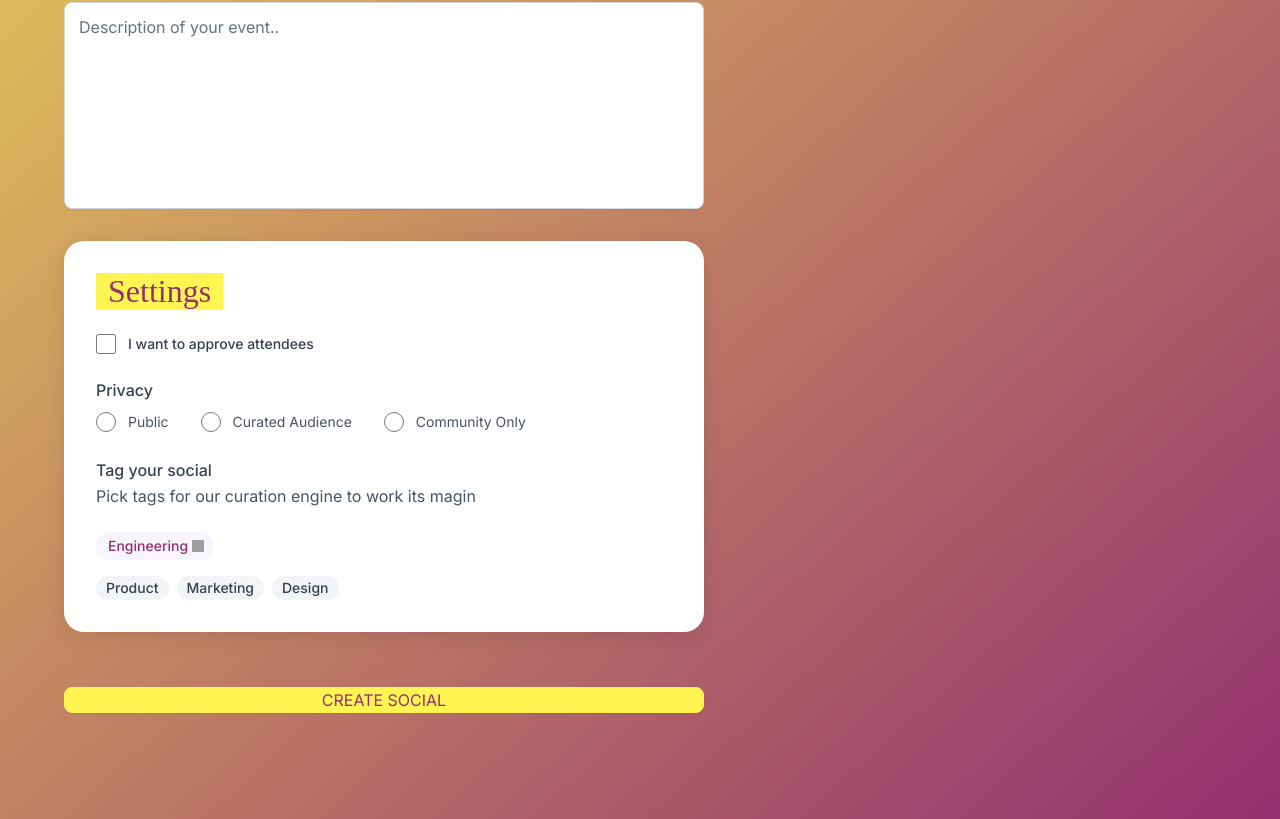
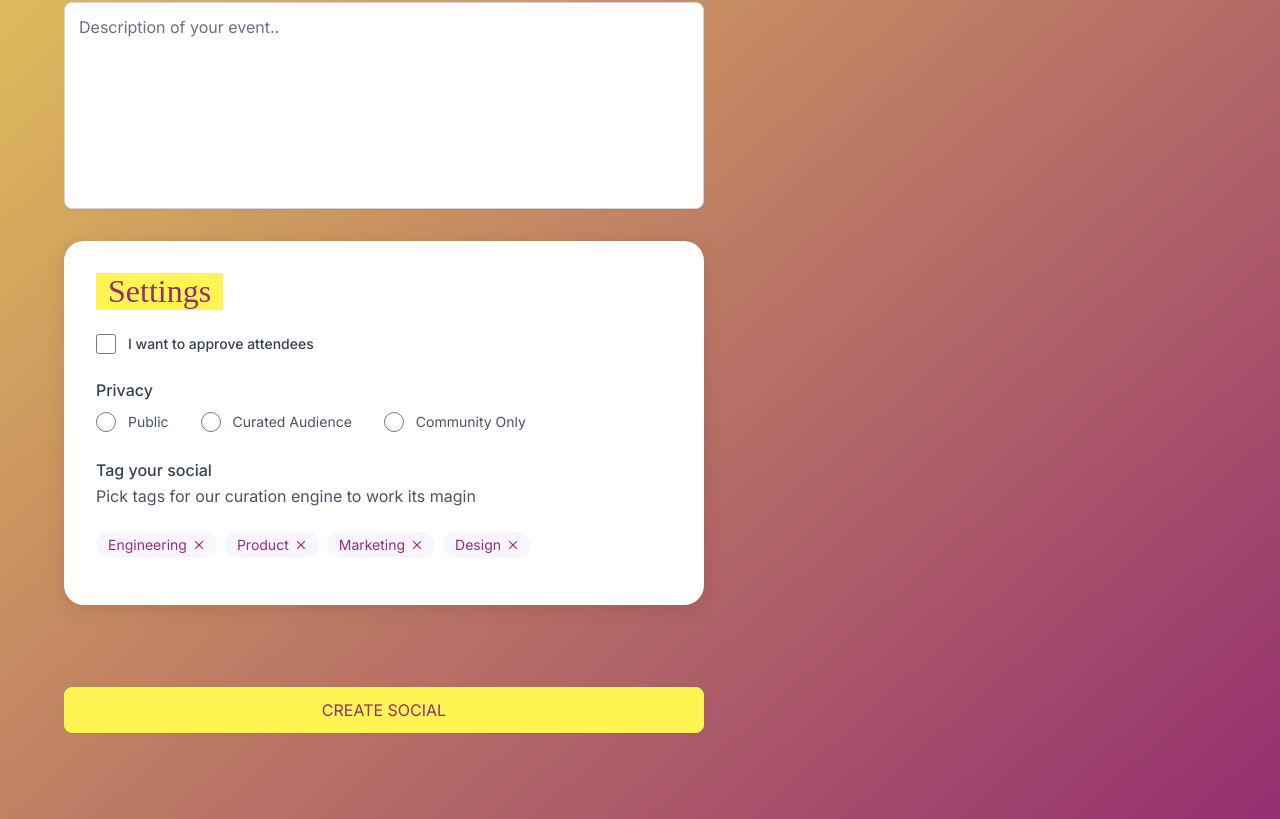
Before and after one commit to Sin8699/supper-momos-test, a Next.js app: page /social/create in a window 1280 px wide. Shown: the part 810-1629 px from the top of the page. Built offline with nearby package versions, Linux system fonts and the light colour scheme; grey boxes are pictures that could not be loaded; a web font is replaced by a local one.

Commit message:
update ui

```diff
--- /dev/null
+++ b/components/editor/InputDateTime/InputTime.tsx
@@ -0,0 +1,58 @@
+import classNames from "classnames";
+import { ComponentProps, PropsWithChildren, useRef, useState } from "react";
+import useOnClickOutside from "../../../hooks/useOnClickOutside";
+import DatePicker from "react-datepicker";
+import s from "./InputTime.module.scss";
+import "react-datepicker/dist/react-datepicker.css";
+
+const range = (start: number, stop: number, step = 1) =>
+  Array(Math.ceil((stop - start) / step))
+    .fill(start)
+    .map((x, y) => x + y * step);
+
+interface InputTimeProps extends ComponentProps<"input"> {
+  onlyView?: JSX.Element;
+  defaultText: string;
+  className?: string;
+}
+
+export function InputTime({
+  onlyView,
+  defaultText,
+  className,
+}: PropsWithChildren<InputTimeProps>): JSX.Element {
+  const [editing, setEditing] = useState<boolean>(false);
+  const [value, setValue] = useState<string>(defaultText);
+
+  const [date, handleDateChange] = useState<Date | null>(new Date());
+
+  const wrapperRef = useRef(null);
+
+
+  if (onlyView) return onlyView;
+
+  return (
+    <>
+      {editing ? (
+        <DatePicker
+          selected={date}
+          onChange={handleDateChange}
+          showTimeSelect
+          showTimeSelectOnly
+          timeIntervals={15}
+          timeCaption="Time"
+          dateFormat="h:mm aa"
+          ref={wrapperRef}
+          className={classNames(className)}
+        />
+      ) : (
+        <div
+          className={classNames(className)}
+          onClick={() => setEditing((prev) => !prev)}
+        >
+          {value}
+        </div>
+      )}
+    </>
+  );
+}
--- a/hooks/useOnClickOutside.ts
+++ b/hooks/useOnClickOutside.ts
@@ -20,7 +20,7 @@ function useOnClickOutside<T extends HTMLElement | null>(ref: React.MutableRefOb
         if (
           !ref ||
           !ref.current ||
-          (event.target instanceof Node && ref.current.contains(event.target))
+          (event.target instanceof Node && ref.current?.contains(event.target))
         ) {
           return;
         }
--- a/package.json
+++ b/package.json
@@ -20,6 +20,7 @@
   "devDependencies": {
     "@types/node": "18.11.3",
     "@types/react": "18.0.21",
+    "@types/react-datepicker": "^4.10.0",
     "@types/react-dom": "18.0.6",
     "sass": "^1.58.3",
     "tailwindcss": "^3.2.4",
--- a/pagesImpl/SocialCreatePage/SocialCreatePage.module.scss
+++ b/pagesImpl/SocialCreatePage/SocialCreatePage.module.scss
@@ -97,11 +97,14 @@
   background-color: var(--purple1);
   flex-direction: row;
   padding: var(--padding-sm) var(--padding-lg);
-  line-height: 60px;
+  display: inline;
+  // line-height: 60px;
 }
 .frameWrapper {
   flex-direction: column;
   color: var(--white);
+  font: 48px/67px var(--font-neue-haas-grotesk-display-pro);
+  display: unset;
 }
 .mediaIconfilledcalendar {
   position: relative;
@@ -217,7 +220,8 @@
   font-size: var(--text-md-medium1-size);
 }
 .frameParent {
-  height: 386px;
+  min-height: 386px;
+  max-width: 586px;
   flex-shrink: 0;
   gap: var(--gap-xl);
   font-size: 48px;
@@ -451,51 +455,9 @@
   flex-shrink: 0;
   overflow: hidden;
 }
-.badge {
-  border-radius: var(--br-lg);
-  background-color: var(--primary-50);
-  padding: var(--padding-sm) var(--padding-md) var(--padding-sm) var(--padding-lg);
-  align-items: center;
-  gap: 4px;
-  mix-blend-mode: multiply;
-}
-.badge,
-.badge1,
-.badgeParent {
-  display: flex;
-  flex-direction: row;
-  justify-content: flex-start;
-}
-.badge1 {
-  border-radius: var(--br-lg);
-  background-color: var(--gray-100);
-  padding: var(--padding-2xs) var(--padding-md);
-  align-items: center;
-  mix-blend-mode: multiply;
-}
-.badgeParent {
-  align-items: flex-start;
-  gap: var(--gap-sm);
-  color: var(--gray-7001);
-}
-.form,
-.formFields {
-  align-self: stretch;
-  flex-direction: column;
-  justify-content: flex-start;
-}
-.formFields {
-  display: flex;
-  align-items: flex-start;
-  gap: var(--gap-lg);
-}
-.form {
-  text-align: center;
-  color: var(--purple1);
-}
+
 .container2,
 .content2,
-.form,
 .section2 {
   display: flex;
   align-items: flex-start;
@@ -540,7 +502,6 @@
   border: 1px solid var(--yellow1);
   box-sizing: border-box;
   width: 640px;
-  overflow: hidden;
   display: flex;
   flex-direction: row;
   padding: var(--padding-lg) 20px;
--- a/pagesImpl/SocialCreatePage/SocialCreatePage.tsx
+++ b/pagesImpl/SocialCreatePage/SocialCreatePage.tsx
@@ -10,6 +10,9 @@ import CurrencyDollarIcon from "@heroicons/react/24/solid/CurrencyDollarIcon";
 import classNames from "classnames";
 import { InputText } from "../../components/editor/InputText/InputText";
 import UploadBannerModal from "./components/UploadBannerModal/UploadBannerModal";
+import { InputDateTime } from "../../components/editor/InputDateTime/InputDateTime";
+import { InputTime } from "../../components/editor/InputDateTime/InputTime";
+import PickTagSocial from "./components/PickTagSocial/PickTagSocial";
 
 export const SocialCreatePage = () => {
   const [openBannerModal, setOpenBannerModal] = useState(false);
@@ -64,11 +67,14 @@ export const SocialCreatePage = () => {
                                   )}
                                 />
 
-                                <InputText
-                                  className={styles.headingContainer}
+                                <InputDateTime
+                                  className={classNames(
+                                    "w-[181px]",
+                                    styles.headingContainer
+                                  )}
                                   defaultText="Date"
                                   name="tate"
-                                ></InputText>
+                                ></InputDateTime>
                               </div>
                               <div
                                 className={styles.mediaIconfilledclockParent}
@@ -80,11 +86,14 @@ export const SocialCreatePage = () => {
                                   )}
                                 />
 
-                                <InputText
-                                  className={styles.headingContainer}
+                                <InputTime
+                                  className={classNames(
+                                    "max-w-[181px]",
+                                    styles.headingContainer
+                                  )}
                                   defaultText="Time"
                                   name="time"
-                                ></InputText>
+                                ></InputTime>
                               </div>
                             </div>
                             <div className={styles.frameDiv}>
@@ -307,37 +316,9 @@ export const SocialCreatePage = () => {
                                       </div>
                                     </div>
                                   </div>
-                                  <div className={styles.form}>
-                                    <div className={styles.formFields}>
-                                      <div className={styles.badge}>
-                                        <div className={styles.label}>
-                                          Engineering
-                                        </div>
-                                        <img
-                                          className={styles.xCloseIcon}
-                                          alt=""
-                                          src="../xclose.svg"
-                                        />
-                                      </div>
-                                      <div className={styles.badgeParent}>
-                                        <div className={styles.badge1}>
-                                          <div
-                                            className={styles.label}
-                                          >{`Product `}</div>
-                                        </div>
-                                        <div className={styles.badge1}>
-                                          <div className={styles.label}>
-                                            Marketing
-                                          </div>
-                                        </div>
-                                        <div className={styles.badge1}>
-                                          <div className={styles.label}>
-                                            Design
-                                          </div>
-                                        </div>
-                                      </div>
-                                    </div>
-                                  </div>
+
+                                  <PickTagSocial />
+
                                 </div>
                               </div>
                             </div>
--- /dev/null
+++ b/pagesImpl/SocialCreatePage/components/PickTagSocial/PickTagSocial.module.scss
@@ -0,0 +1,45 @@
+.form,
+.formFields {
+  align-self: stretch;
+  flex-direction: column;
+  justify-content: flex-start;
+}
+.formFields {
+  display: flex;
+  align-items: flex-start;
+  gap: var(--gap-lg);
+}
+.form {
+  text-align: center;
+  color: var(--purple1);
+  display: flex;
+  align-items: flex-start;
+}
+
+.badge {
+  border-radius: var(--br-lg);
+  background-color: var(--primary-50);
+  padding: var(--padding-sm) var(--padding-md) var(--padding-sm) var(--padding-lg);
+  align-items: center;
+  gap: 4px;
+  mix-blend-mode: multiply;
+}
+.badge,
+.badge1,
+.badgeParent {
+  display: flex;
+  flex-direction: row;
+  justify-content: flex-start;
+}
+.badge1 {
+  border-radius: var(--br-lg);
+  background-color: var(--gray-100);
+  padding: var(--padding-2xs) var(--padding-md);
+  align-items: center;
+  mix-blend-mode: multiply;
+}
+.badgeParent {
+  align-items: flex-start;
+  gap: var(--gap-sm);
+  color: var(--gray-7001);
+}
--- /dev/null
+++ b/pagesImpl/SocialCreatePage/components/PickTagSocial/PickTagSocial.tsx
@@ -0,0 +1,66 @@
+import { Dialog, Transition } from "@headlessui/react";
+import classNames from "classnames";
+import {
+  ComponentProps,
+  Dispatch,
+  Fragment,
+  PropsWithChildren,
+  SetStateAction,
+  useCallback,
+  useRef,
+  useState,
+} from "react";
+import { DEFAULT_SOCIAL_TAGS } from "../../constants";
+import { XMarkIcon } from "@heroicons/react/20/solid";
+
+import s from "./PickTagSocial.module.scss";
+
+interface PickTagSocialProps extends ComponentProps<"input"> {
+}
+
+export default function PickTagSocial(props: PickTagSocialProps) {
+
+  const [tags, setTags] = useState([...DEFAULT_SOCIAL_TAGS]);
+
+  const clearTag = (tag: string) => () => {
+    setTags((prev) => prev.filter((t) => t !== tag));
+  };
+
+  const addTag = (tag: string) => () => {
+    setTags((prev) => [...prev, tag]);
+  };
+
+  return (
+    <div className={s.form}>
+      <div className={s.formFields}>
+        <div className="flex flex-wrap gap-2">
+          {tags.map((tag) => (
+            <div className={s.badge} key={tag}>
+              <div className={s.label}>{tag}</div>
+              <XMarkIcon
+                className="h-4 w-4 cursor-pointer"
+                onClick={clearTag(tag)}
+              />
+            </div>
+          ))}
+        </div>
+
+        <div className={s.badgeParent}>
+          {DEFAULT_SOCIAL_TAGS.map((tag) => {
+            if (tags.includes(tag)) return null;
+
+            return (
+              <div
+                onClick={addTag(tag)}
+                key={tag}
+                className={classNames(s.badge1, "cursor-pointer")}
+              >
+                <div className={s.label}>{tag}</div>
+              </div>
+            );
+          })}
+        </div>
+      </div>
+    </div>
+  );
+}
--- a/pagesImpl/SocialCreatePage/components/UploadBannerModal/UploadBannerModal.tsx
+++ b/pagesImpl/SocialCreatePage/components/UploadBannerModal/UploadBannerModal.tsx
@@ -65,12 +65,12 @@ export default function UploadBannerModal(props: UploadBannerModalProps) {
                   <span className={classNames(s.title, "font-bold text-xl")}>
                     Choose a banner
                   </span>
-                  <XMarkIcon className="h-6 w-6" />
+                  <XMarkIcon className="h-6 w-6" onClick={closeModal} />
                 </div>
                 <div className="bg-white px-4 pt-5 pb-4 sm:p-6 sm:pb-4 flex flex-wrap gap-3 h-[457px]">
                   {BANNER_URLS.map((banner) => {
                     return (
-                      <img width={150} key={banner} src={banner} alt={banner}/>
+                      <img width={150} key={banner} src={banner} alt={banner} />
                     );
                   })}
                 </div>
--- a/pagesImpl/SocialCreatePage/constants.ts
+++ b/pagesImpl/SocialCreatePage/constants.ts
@@ -15,3 +15,5 @@ export const BANNER_URLS = [
   "https://supermomos-app-resources-us.s3.amazonaws.com/Images/SocialBanner/banner_14.jpg",
   "https://supermomos-app-resources-us.s3.amazonaws.com/Images/SocialBanner/banner_15.jpg",
 ];
+
+export const DEFAULT_SOCIAL_TAGS = ["Engineering", "Product", "Marketing", "Design"];
```
Also changed, not shown: components/editor/InputDateTime/InputDateTime.tsx (+87 -20 lines), 1 other file (tests, documents, lock files or other folders).
